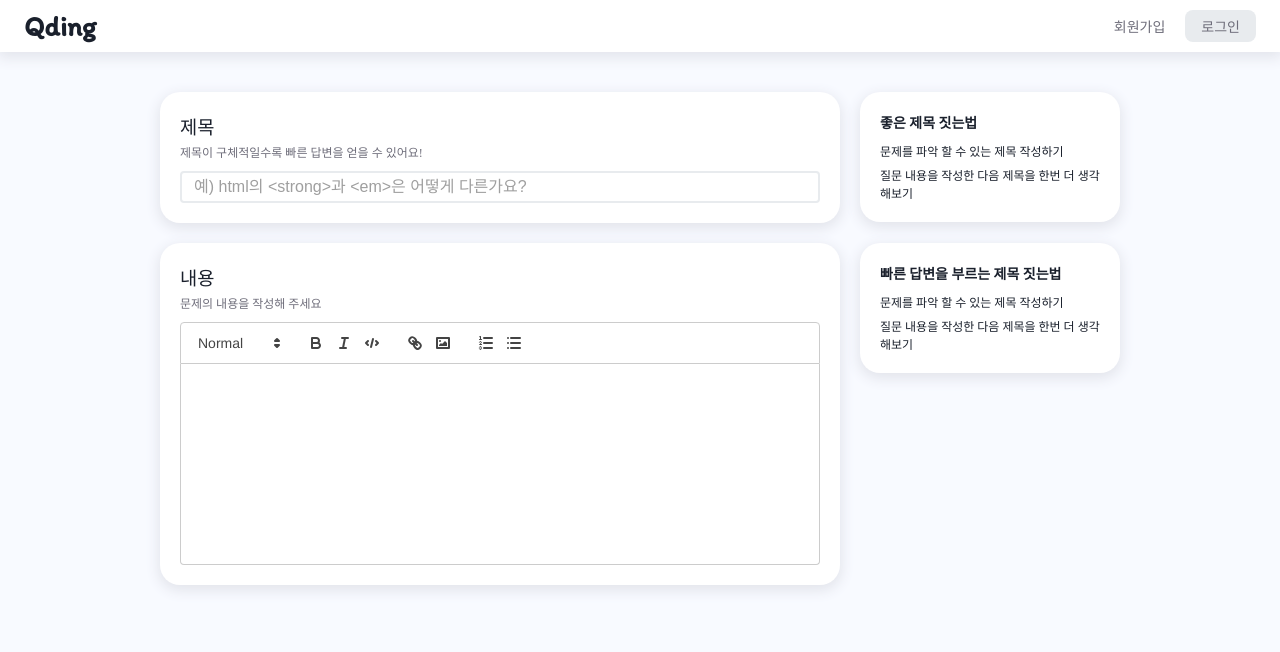
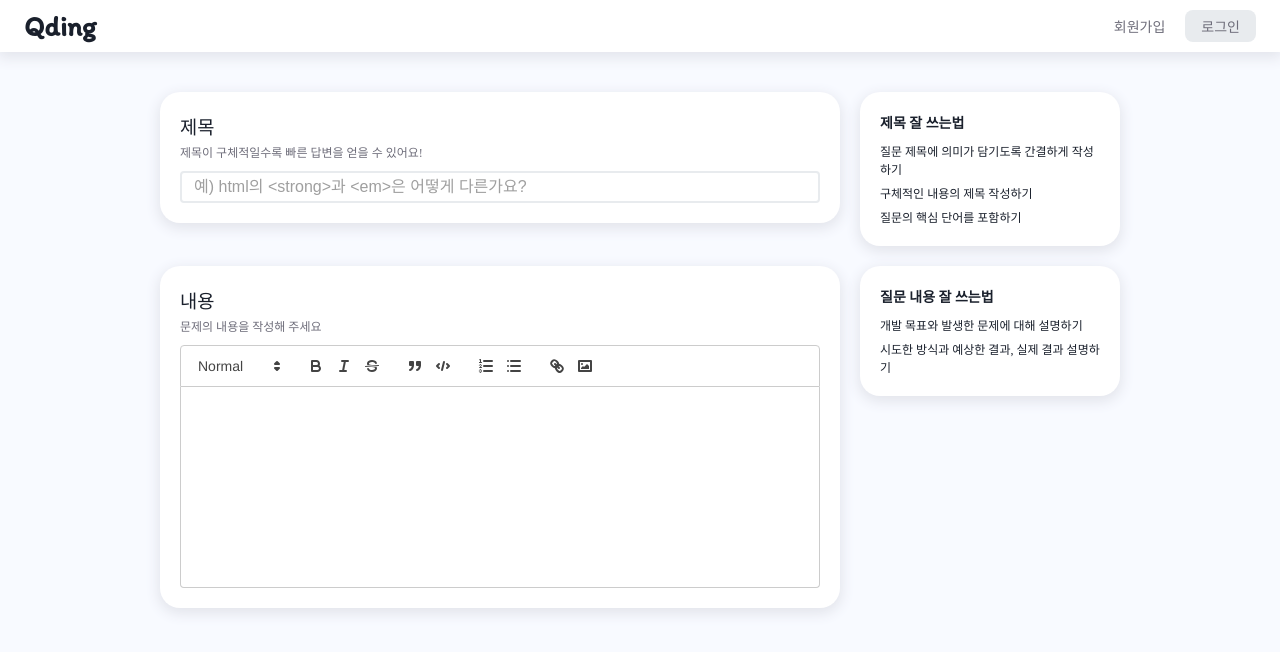
Before and after one commit to bakujinDev/qding_frontend, a Next.js app: page /qna/ask in a window 1280 px wide. Shown: the top 652 px of the page. Built offline with nearby package versions, Linux system fonts and the light colour scheme; no server answers.

Commit message:
ing texteditor img upload

```diff
--- /dev/null
+++ b/src/components/common/TextEditor.tsx
@@ -0,0 +1,94 @@
+import React, { useMemo } from "react";
+import dynamic from "next/dynamic";
+
+export default function TextEditor({ value, onChange, ...props }: IProps) {
+  const quillRef = React.useRef<any>(false);
+
+  function imgHandler() {
+    const quill = quillRef.current.getEditor();
+    let fileInput = quill.root.querySelector("input.ql-image[type=file]");
+
+    if (fileInput === null) {
+      fileInput = document.createElement("input");
+      fileInput.setAttribute("type", "file");
+      fileInput.setAttribute(
+        "accept",
+        "image/png, image/gif, image/jpeg, image/bmp, image/x-icon"
+      );
+      fileInput.classList.add("ql-image");
+
+      fileInput.addEventListener("change", () => {
+        const files = fileInput.files;
+        const range = quill.getSelection(true);
+
+        if (!files || !files.length) {
+          console.log("No files selected");
+          return;
+        }
+
+        quill.insertEmbed(range.index, "image", files);
+        quill.setSelection(range.index + 1);
+        fileInput.value = "";
+      });
+      quill.root.appendChild(fileInput);
+    }
+    fileInput.click();
+  }
+
+  const modules = useMemo(
+    () => ({
+      toolbar: {
+        container: [
+          [{ size: ["small", false, "large", "huge"] }],
+          ["bold", "italic", "strike"],
+          ["blockquote", "code-block"],
+          [{ list: "ordered" }, { list: "bullet" }],
+          ["link", "image"],
+        ],
+        handlers: { image: imgHandler },
+      },
+    }),
+    []
+  );
+
+  return (
+    <ReactQuill
+      theme="snow"
+      forwardedRef={quillRef}
+      formats={formats}
+      modules={modules}
+      value={value}
+      onChange={onChange}
+      {...props}
+    />
+  );
+}
+
+const ReactQuill = dynamic(
+  async () => {
+    const { default: RQ } = await import("react-quill");
+
+    return ({ forwardedRef, ...props }: any) => (
+      <RQ ref={forwardedRef} {...props} />
+    );
+  },
+  {
+    ssr: false,
+  }
+);
+
+interface IProps {
+  value: any;
+  onChange: any;
+}
+
+const formats = [
+  "header",
+  "bold",
+  "italic",
+  "code-block",
+  "image",
+  "link",
+  "list",
+  "bullet",
+];
--- a/src/pages/qna/ask/index.tsx
+++ b/src/pages/qna/ask/index.tsx
@@ -4,7 +4,7 @@ import { useForm } from "react-hook-form";
 import { useEffect, useRef } from "react";
 import Seo from "@/components/Seo";
 import "react-quill/dist/quill.snow.css";
-import dynamic from "next/dynamic";
+import TextEditor from "@/components/common/TextEditor";
 
 export default function Ask() {
   const editorRef = useRef<HTMLDivElement>(null);
@@ -21,8 +21,6 @@ export default function Ask() {
   useEffect(() => {
     register("content", { required: true, minLength: 20 });
   }, [register]);
-
-  console.log(watch("content"));
 
   return (
     <>
@@ -52,12 +50,13 @@ export default function Ask() {
           </article>
 
           <article className={styles.tipArea}>
-            <h3 className={styles.key}>좋은 제목 짓는법</h3>
+            <h3 className={styles.key}>제목 잘 쓰는법</h3>
 
             <div className={styles.valueBox}>
               <ul className={styles.valueList}>
-                <li>문제를 파악 할 수 있는 제목 작성하기</li>
-                <li>질문 내용을 작성한 다음 제목을 한번 더 생각해보기</li>
+                <li>질문 제목에 의미가 담기도록 간결하게 작성하기</li>
+                <li>구체적인 내용의 제목 작성하기</li>
+                <li>질문의 핵심 단어를 포함하기</li>
               </ul>
             </div>
           </article>
@@ -72,23 +71,20 @@ export default function Ask() {
             </div>
 
             <div className={styles.valueBox}>
-              <ReactQuill
-                theme="snow"
+              <TextEditor
                 value={watch("content")}
-                onChange={(e) => setValue("content", e)}
-                modules={modules}
-                formats={formats}
+                onChange={(e: any) => setValue("content", e)}
               />
             </div>
           </article>
 
           <article className={styles.tipArea}>
-            <h3 className={styles.key}>빠른 답변을 부르는 제목 짓는법</h3>
+            <h3 className={styles.key}>질문 내용 잘 쓰는법</h3>
 
             <div className={styles.valueBox}>
               <ul className={styles.valueList}>
-                <li>문제를 파악 할 수 있는 제목 작성하기</li>
-                <li>질문 내용을 작성한 다음 제목을 한번 더 생각해보기</li>
+                <li>개발 목표와 발생한 문제에 대해 설명하기</li>
+                <li>시도한 방식과 예상한 결과, 실제 결과 설명하기</li>
               </ul>
             </div>
           </article>
@@ -97,30 +93,3 @@ export default function Ask() {
     </>
   );
 }
-
-const ReactQuill = dynamic(() => import("react-quill"), {
-  ssr: false,
-});
-
-const modules = {
-  toolbar: [
-    [{ header: [1, 2, false] }],
-    ["bold", "italic", "code-block"],
-    ["link", "image"],
-    [{ list: "ordered" }, { list: "bullet" }],
-  ],
-  clipboard: {
-    matchVisual: false,
-  },
-};
-
-const formats = [
-  "header",
-  "bold",
-  "italic",
-  "code-block",
-  "image",
-  "link",
-  "list",
-  "bullet",
-];
```
